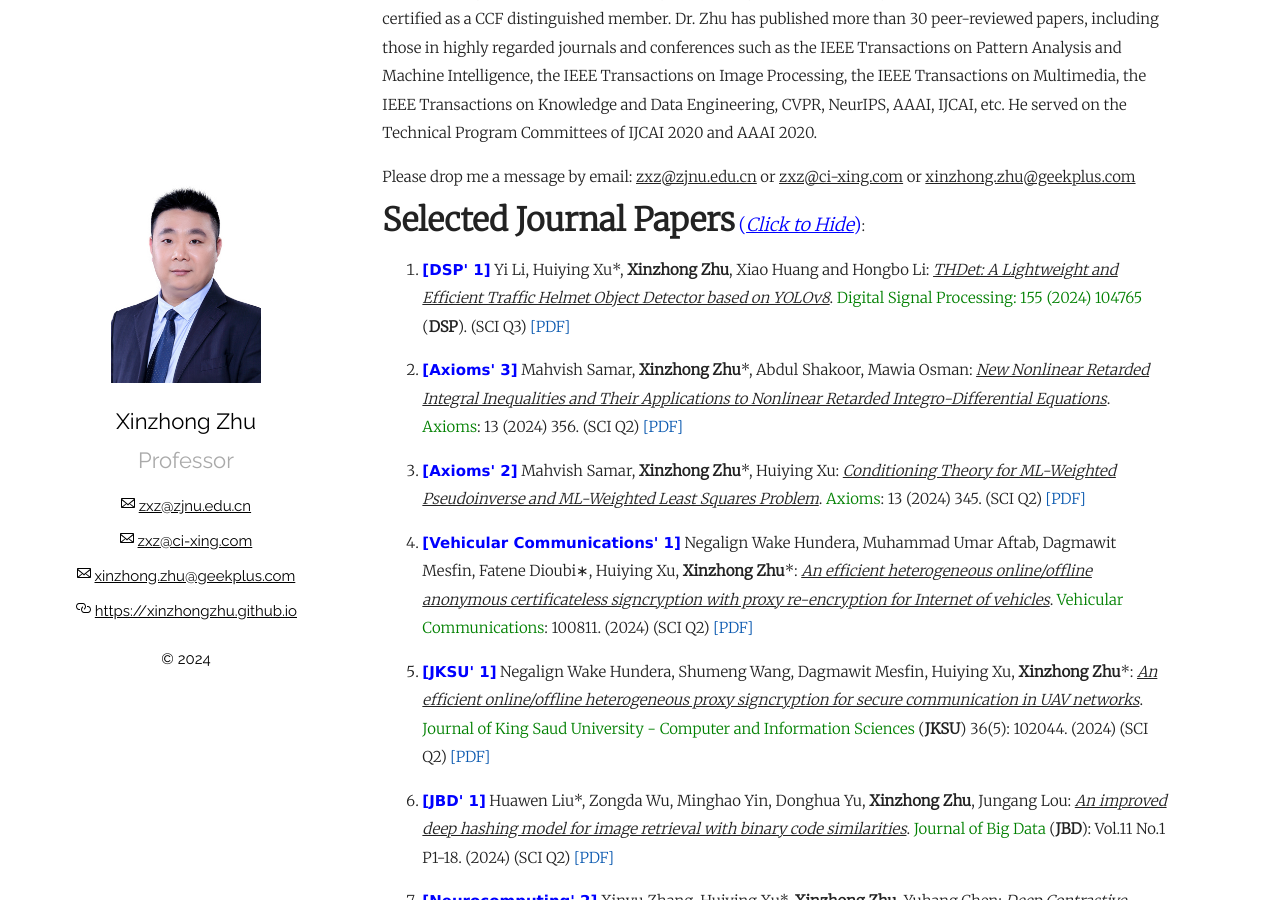
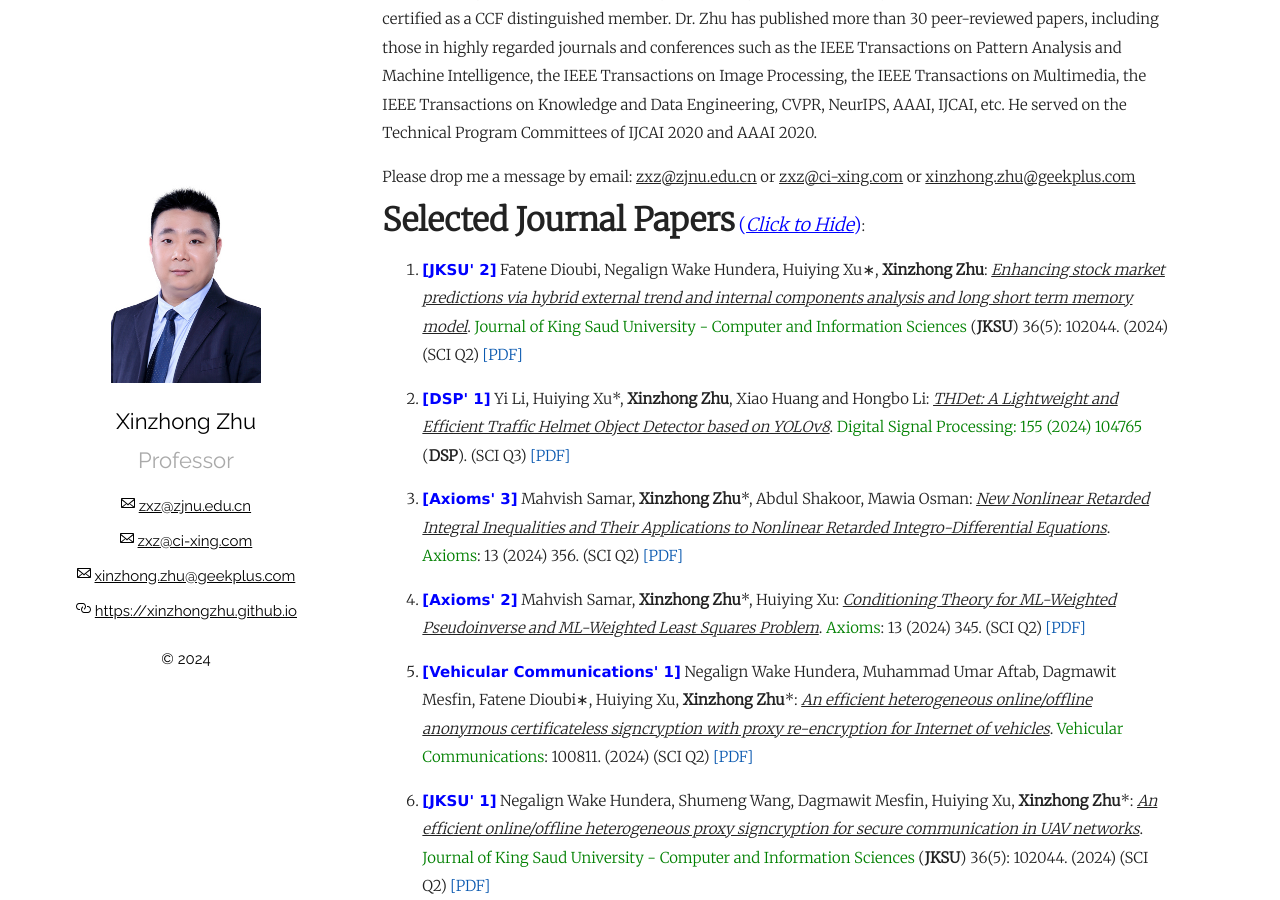
Before and after one commit to xinzhongzhu/xinzhongzhu.github.io, a Jekyll site: the page built from index.md, in a window 1280 px wide and 900 px high, scrolled down 319 px. Built offline with Jekyll 4.4.1, drawn with Linux system fonts in a browser that asks for light colours.

Commit message:
Update index.md

```diff
--- a/index.md
+++ b/index.md
@@ -15,6 +15,8 @@ Please drop me a message by email: <u>zxz@zjnu.edu.cn</u> or <u>zxz@ci-xing.com<
   <summary><font size="6"><b>Selected Journal Papers</b></font> <font size="4" color="blue">(<i><u>Click to Hide</u></i>)</font>:</summary>
   <p>
   <ol>
+
+ <p style="margin-top: 8px;"><li><font face="verdana" color="blue"><b>[JKSU' 2]</b></font> Fatene Dioubi, Negalign Wake Hundera, Huiying Xu∗, <b>Xinzhong Zhu</b>: <i><u>Enhancing stock market predictions via hybrid external trend and internal components analysis and long short term memory model</u></i>. <font color="green">Journal of King Saud University - Computer and Information Sciences</font> (<b>JKSU</b>) 36(5): 102044. (2024) (SCI Q2) <a href = "https://xinzhongzhu.github.io/document/1-s2.0-S1319157824003410-main.pdf">[PDF]</a></li></p>
 
  <p style="margin-top: 8px;"><li><font face="verdana" color="blue"><b>[DSP' 1]</b></font> Yi Li, Huiying Xu*, <b>Xinzhong Zhu</b>, Xiao Huang and Hongbo Li: <i><u>THDet: A Lightweight and Efficient Traffic Helmet Object Detector based on YOLOv8</u></i>. <font color="green">Digital Signal Processing: 155 (2024) 104765</font> (<b>DSP</b>). (SCI Q3) <a href = "https://huiyingxu-zj.github.io/document/2024_9_15.pdf">[PDF]</a></li></p>
 
```
